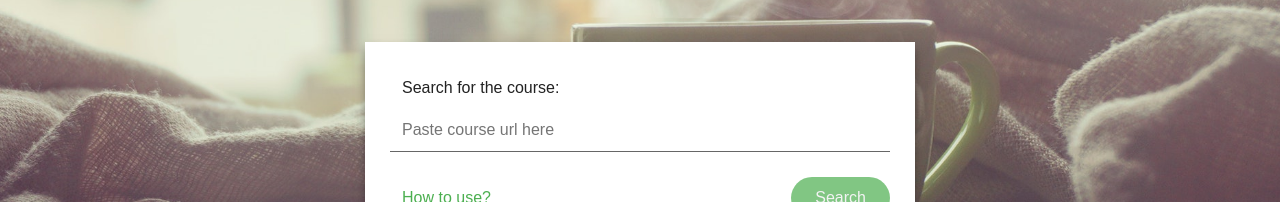
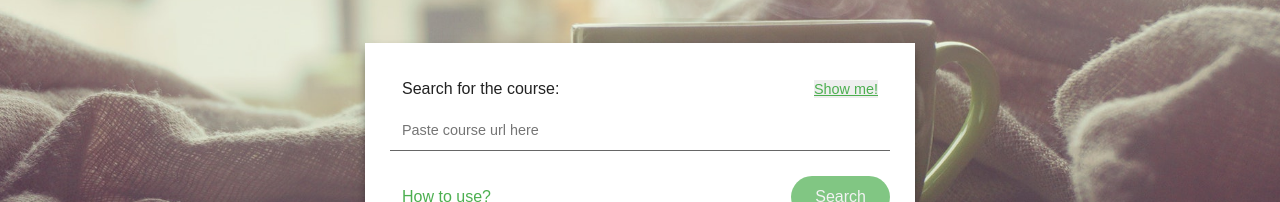
Before and after one commit to anttispitkanen/uta-course-calendar, a React app in the folder client/: page / in a window 1280 px wide. Shown: the part 257-459 px from the top of the page. Built offline with nearby package versions, Linux system fonts and the light colour scheme.

Commit message:
add showme button

```diff
--- a/client/src/components/search/Search.js
+++ b/client/src/components/search/Search.js
@@ -3,11 +3,18 @@
 
 import './Search.scss';
 
+const exampleUrls = [
+    'https://www10.uta.fi/opas/opetusohjelma/marjapuuro.htm?id=37077',
+    'https://www10.uta.fi/opas/opetusohjelma/marjapuuro.htm?id=35081',
+    'https://www10.uta.fi/opas/opetusohjelma/marjapuuro.htm?id=37091'
+];
+
 class Search extends Component {
     constructor() {
         super();
         this.state = {
-            value: ''
+            value: '',
+            currentIndex: 0
         };
     }
 
@@ -61,6 +68,13 @@
         }
     }
 
+    provideExample = () => {
+        this.setState({
+            value: exampleUrls[this.state.currentIndex],
+            currentIndex: (this.state.currentIndex + 1) % exampleUrls.length
+        });
+    }
+
     render() {
         return (
             <div className="search">
@@ -69,7 +83,15 @@
                 </div>
 
                 <form id="search-form" className="search-form" onSubmit={this.handleSubmit}>
-                    <label className="search-label">Search for the course:</label>
+                    <div className="search-label-showme-container">
+                        <span className="search-label">Search for the course:</span>
+                        <input
+                            type="button"
+                            value="Show me!"
+                            className="search-showme-btn"
+                            onClick={this.provideExample} />
+                    </div>
+
                     <input
                         type="text"
                         value={this.state.value}
--- a/client/src/components/search/Search.scss
+++ b/client/src/components/search/Search.scss
@@ -42,13 +42,25 @@
         background-color: white;
         box-shadow: $small-shadow;
 
-        .search-label {
+        .search-label-showme-container {
             padding: $search-text-padding;
-            align-self: flex-start;
+            display: flex;
+            flex-direction: row;
+            width: 100%;
+            justify-content: space-between;
+
+            .search-showme-btn {
+                color: $green;
+                padding: 0;
+                outline: none;
+                border: none;
+                text-decoration: underline;
+                font-size: .9rem;
+            }
         }
 
         .search-text {
-            font-size: 1rem;
+            font-size: .9rem;
             padding: $search-text-padding;
             border: none;
             width: 100%;
```
